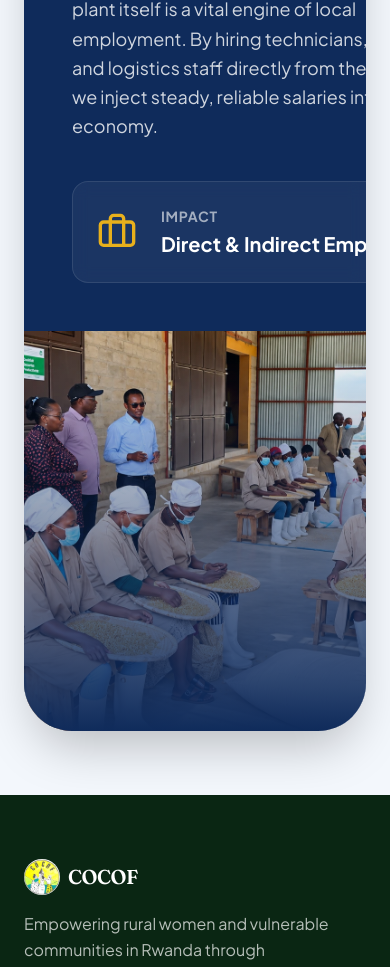
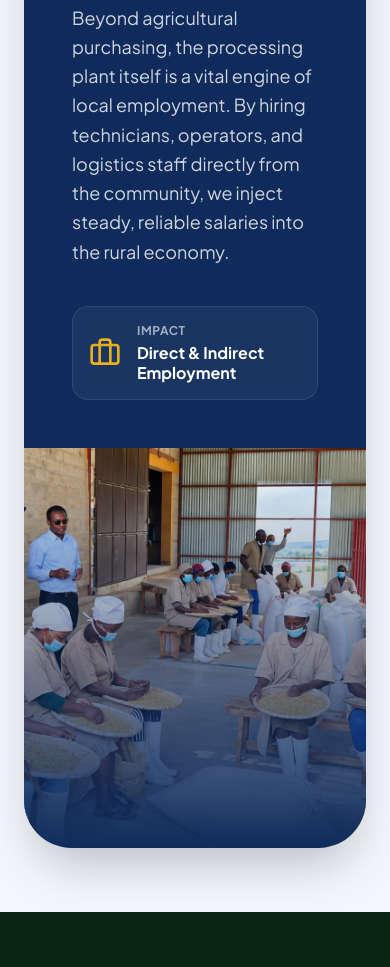
Before and after one commit to cocofrwanda26-del/cocof, a Next.js app: page /en/industry in a window 390 px wide. Shown: the part 4492-5459 px from the top of the page. Built offline with nearby package versions, Linux system fonts and the light colour scheme.

Commit message:
Update code

```diff
--- a/app/[locale]/industry/page.tsx
+++ b/app/[locale]/industry/page.tsx
@@ -207,11 +207,11 @@ export default function IndustryPage() {
                 Beyond agricultural purchasing, the processing plant itself is a vital engine of local employment. By hiring technicians, operators, and logistics staff directly from the community, we inject steady, reliable salaries into the rural economy.
               </p>
 
-              <div className="flex items-center gap-6 bg-white/5 border border-white/10 p-6 rounded-2xl w-max backdrop-blur-sm">
-                <Briefcase className="w-10 h-10 text-[#E8B01C]" />
+              <div className="flex items-center gap-4 sm:gap-6 bg-white/5 border border-white/10 p-4 sm:p-6 rounded-2xl w-full sm:w-max backdrop-blur-sm">
+                <Briefcase className="w-8 h-8 sm:w-10 sm:h-10 text-[#E8B01C] shrink-0" />
                 <div>
-                  <div className="text-sm text-white/60 font-bold uppercase tracking-wider mb-1">Impact</div>
-                  <div className="text-xl font-bold text-white">Direct & Indirect Employment</div>
+                  <div className="text-xs sm:text-sm text-white/60 font-bold uppercase tracking-wider mb-1">Impact</div>
+                  <div className="text-base sm:text-xl font-bold text-white leading-tight">Direct & Indirect Employment</div>
                 </div>
               </div>
             </div>
```
